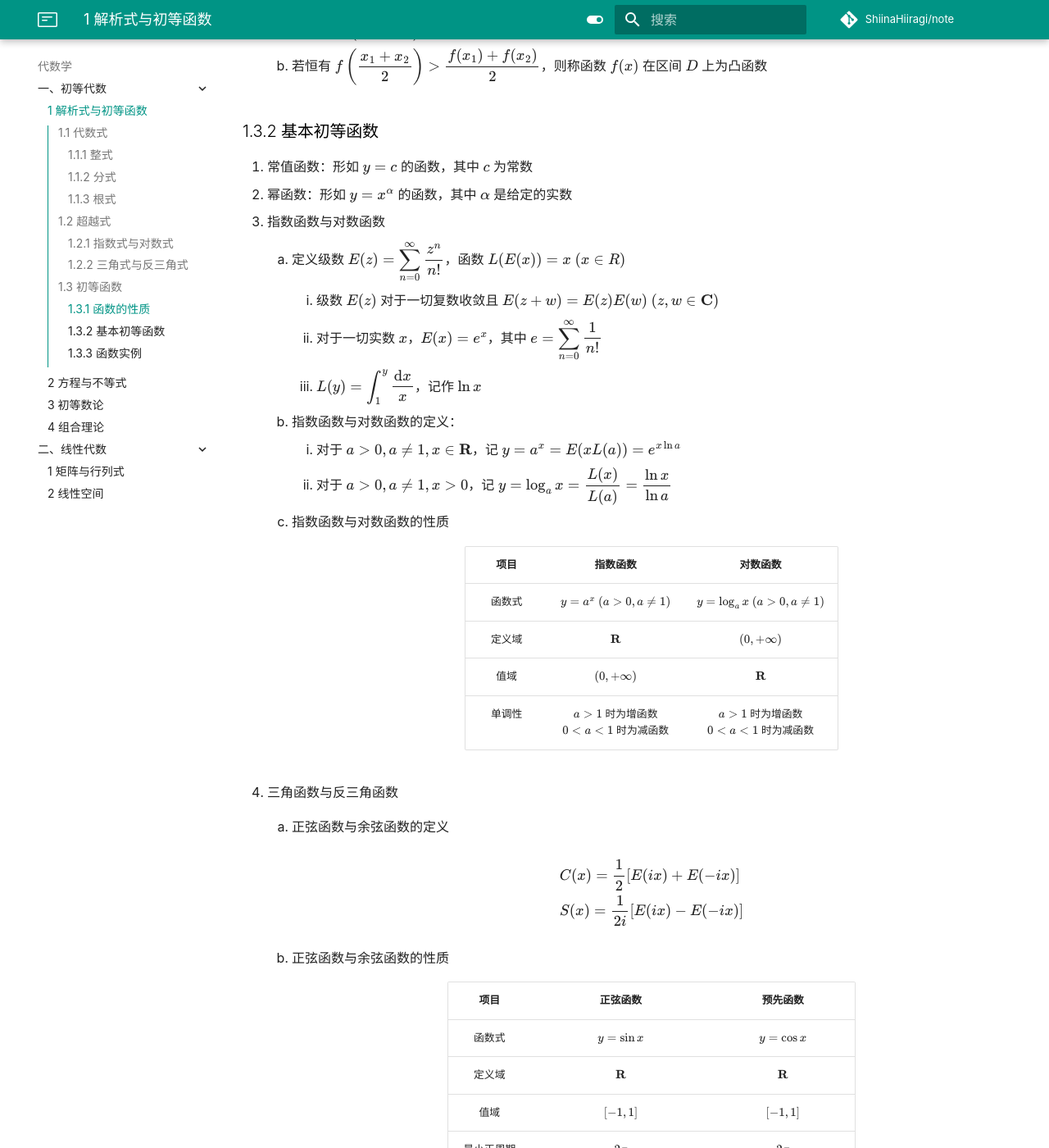
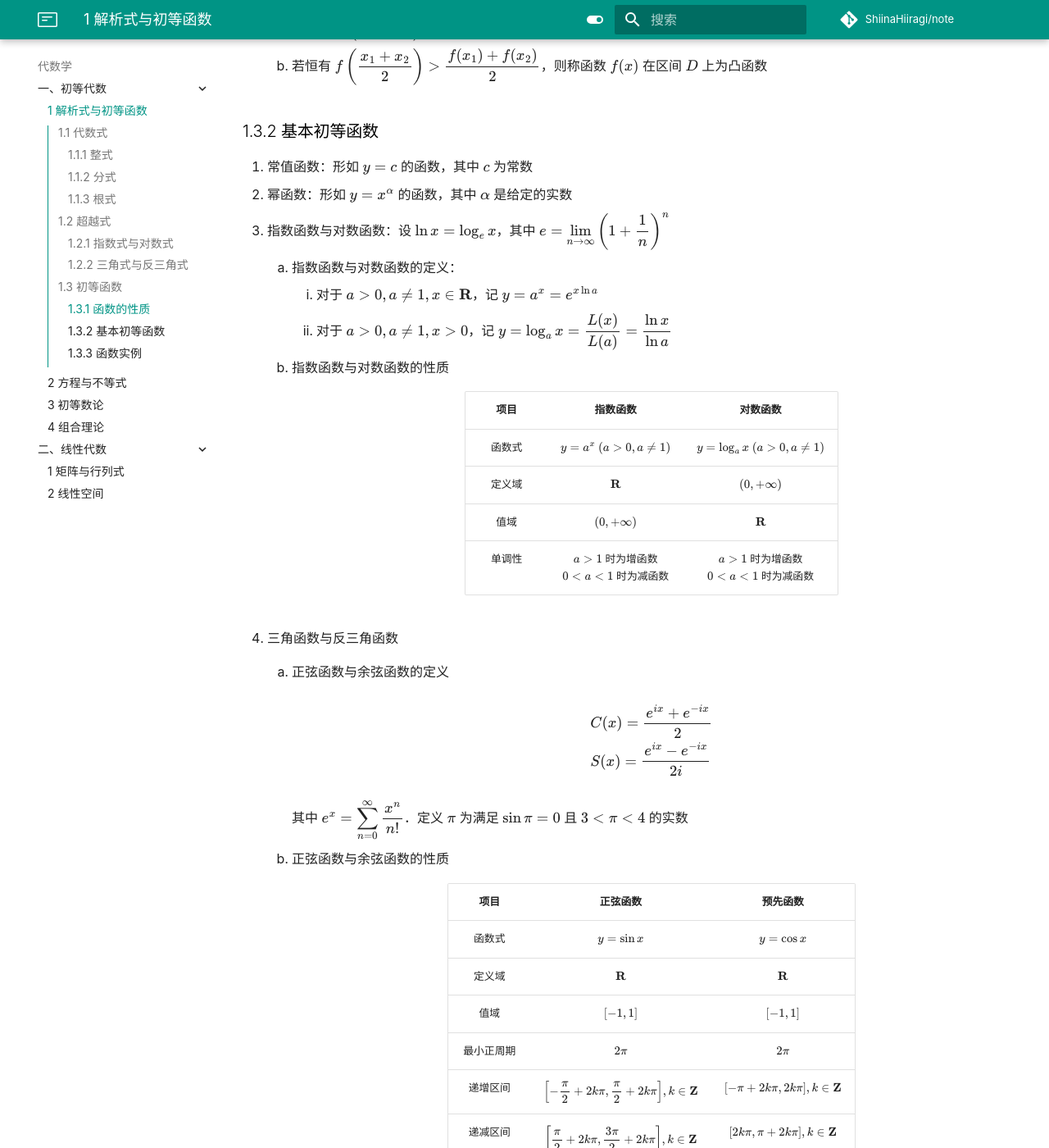
Before and after one commit to ShiinaHiiragi/note, an MkDocs documentation site: the page built from docs/alg/elem/form.md, in a window 1280 px wide and 1400 px high, scrolled down 7430 px. Shown: the whole window at 82% size. Built offline with MkDocs 1.6.1 and Material for MkDocs 9.7.7, drawn with Linux system fonts in a browser that asks for light colours; comment, search, counter and statistics services are not loaded.

Commit message:
change def

```diff
--- a/docs/alg/elem/form.md
+++ b/docs/alg/elem/form.md
@@ -167,15 +167,11 @@
 ### 1.3.2 基本初等函数
 1. 常值函数：形如 $y = c$ 的函数，其中 $c$ 为常数
 2. 幂函数：形如 $y = x^\alpha$ 的函数，其中 $\alpha$ 是给定的实数
-3. 指数函数与对数函数
-    1. 定义级数 $E(z) = {\displaystyle \sum_{n=0}^\infty \dfrac{z^n}{n!}}$，函数 $L(E(x)) = x \ (x \in R)$
-        1. 级数 $E(z)$ 对于一切复数收敛且 $E(z + w) = E(z) E(w) \ (z, w \in \mathbf C)$
-        2. 对于一切实数 $x$，$E(x) = e^x$，其中 $e = {\displaystyle \sum_{n=0}^\infty \dfrac{1}{n!}}$
-        3. $L(y) = {\displaystyle \int_1^y \dfrac{\mathrm dx}{x}}$，记作 $\ln x$
-    2. 指数函数与对数函数的定义：
-        1. 对于 $a > 0, a \neq 1, x \in \mathbf R$，记 $y = a^x = E(xL(a)) = e^{x \ln a}$
+3. 指数函数与对数函数：设 $\ln x = \log_e x$，其中 $e = {\displaystyle \lim_{n \to \infty} \left(1 + \dfrac 1n\right)^n}$
+    1. 指数函数与对数函数的定义：
+        1. 对于 $a > 0, a \neq 1, x \in \mathbf R$，记 $y = a^x = e^{x \ln a}$
         2. 对于 $a > 0, a \neq 1, x > 0$，记 $y = \log_a x = \dfrac{L(x)}{L(a)} = \dfrac{\ln x}{\ln a}$
-    3. 指数函数与对数函数的性质
+    2. 指数函数与对数函数的性质
 
         <div style="text-align: center;">
 
@@ -193,10 +189,12 @@
 
         $$
         \begin{aligned}
-        & C(x) = \dfrac 12[E(ix) + E(-ix)] \\
-        & S(x) = \dfrac{1}{2i}[E(ix) - E(-ix)]
+        & C(x) = \dfrac{e^{ix} + e^{-ix}}{2} \\
+        & S(x) = \dfrac{e^{ix} - e^{-ix}}{2i}
         \end{aligned}
         $$
+
+        其中 $e^x = {\displaystyle \sum_{n=0}^\infty \dfrac{x^n}{n!}}$．定义 $\pi$ 为满足 $\sin \pi = 0$ 且 $3 < \pi < 4$ 的实数
 
     2. 正弦函数与余弦函数的性质
 
```
Also changed, not shown: docs/alg/elem/eq.md (+9 -1 lines), docs/alg/lin/lin.md (+2 -1 lines).
